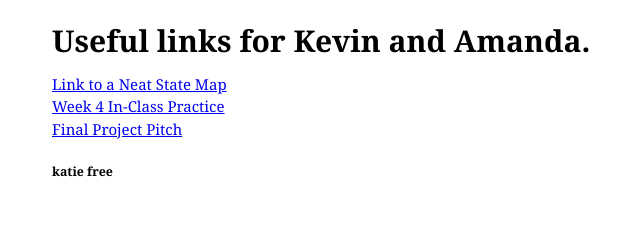
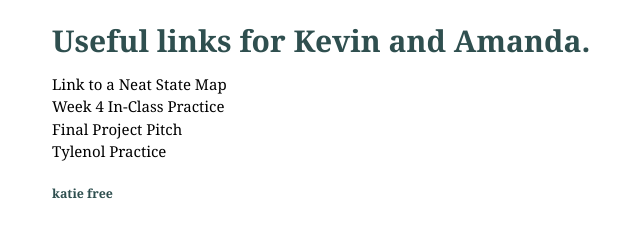
Before and after one commit to katiefree/data-journalism-home, a plain HTML site: page index.html in a window 1280 px wide. Shown: the whole page, without its empty margins (140-780 px from the left). Drawn offline with Linux system fonts and the light colour scheme.

Commit message:
index updated

```diff
--- a/index.html
+++ b/index.html
@@ -21,11 +21,24 @@
 		margin-top: 0px;
 	}
 
+	a{
+		text-decoration: none;
+		color:black;
+	}
+
+	h1{
+		color:darkslategray;
+	}
+
+	h5{
+		color:darkslategray;
+	}
 </style>
 
  <h1> Useful links for Kevin and Amanda. </h1>
  <a href="http://katiefree.github.io/data-journalism-home/week-1/week-1-map.html">Link to a Neat State Map</a>
  <br><a href="http://katiefree.github.io/data-journalism-home/week-4/week-4-mappractice.html"> Week 4 In-Class Practice</a>
  <br><a href="http://katiefree.github.io/data-journalism-home/week-6/final-pitch.html">Final Project Pitch</a>
+ <br><a href="http://katiefree.github.io/data-journalism-home/week-7/index.html">Tylenol Practice</a>
 
  <h5> katie free </h5>
```
